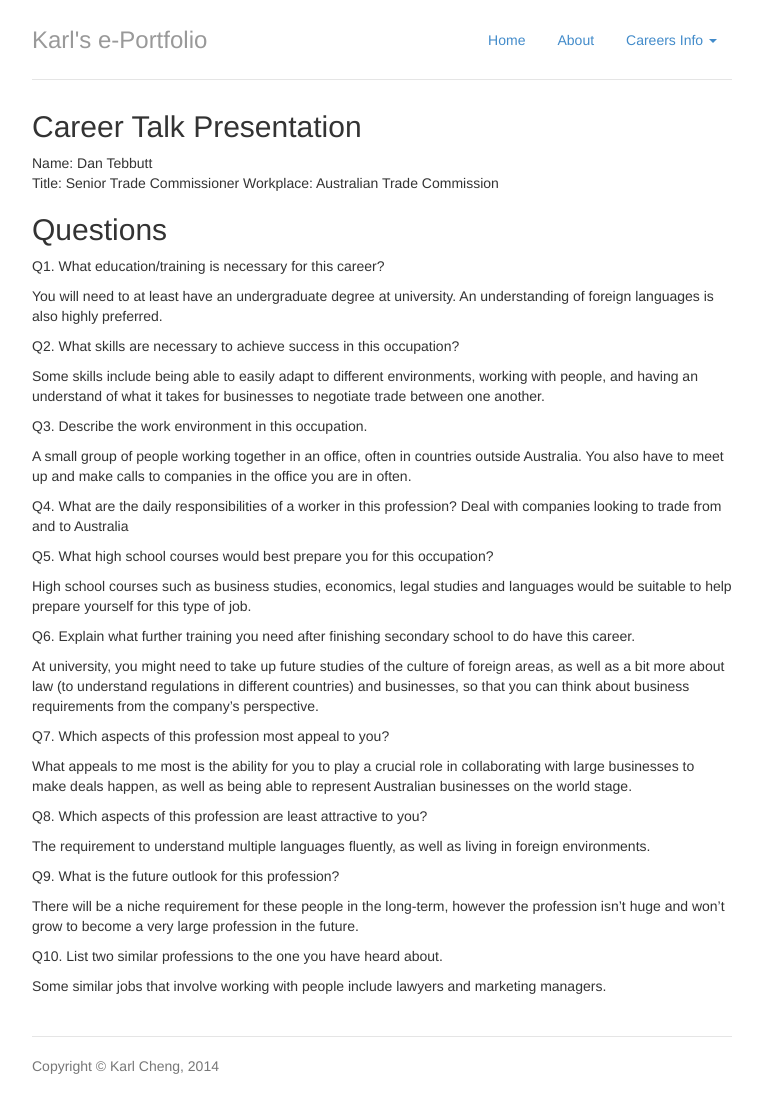
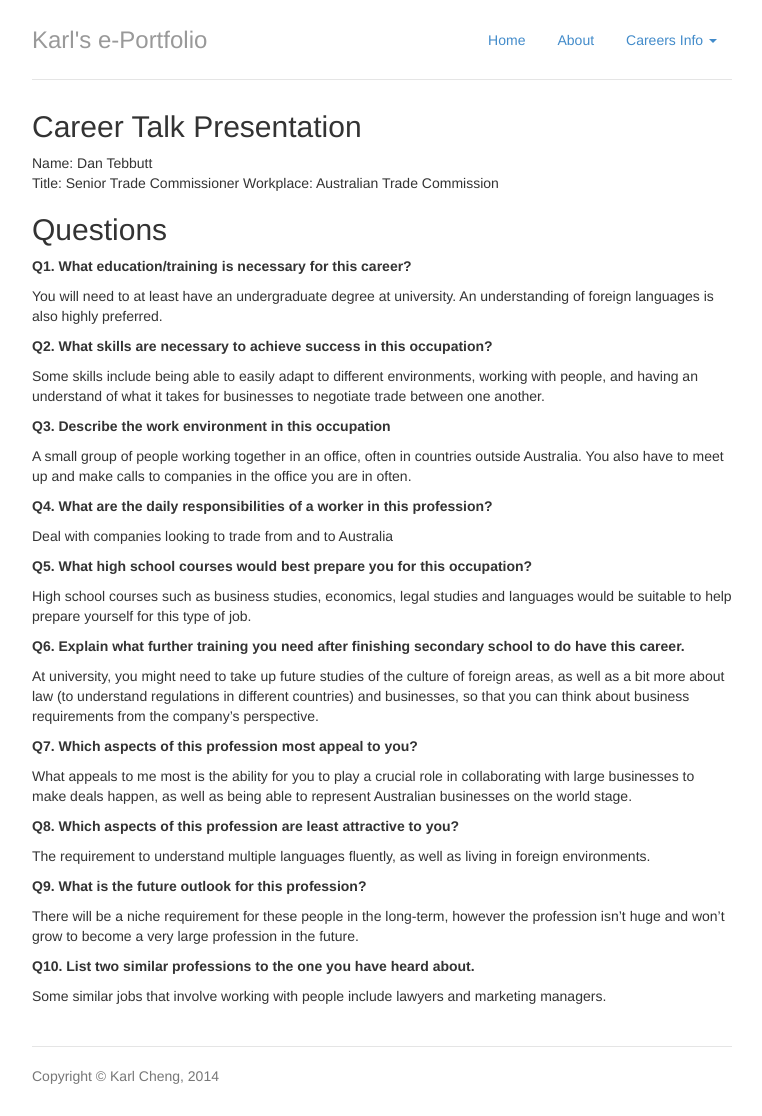
Before and after one commit to Qantas94Heavy/qantas94heavy.github.io, a Jekyll site: the page built from careertalks.md, in a window 1280 px wide. Shown: the whole page, without its empty margins (258-1020 px from the left). Built offline with Jekyll 4.4.1, drawn with Linux system fonts in a browser that asks for light colours.

```diff
--- a/_config.yml
+++ b/_config.yml
@@ -20,8 +20,8 @@ navigation:
     children:
       - text: Achievements
         url: /achievements.html
-      - text: Personality
-        url: /personality.html
+     # - text: Personality
+      #  url: /personality.html
       - text: Career Talks
         url: /careertalks.html
       - text: Self Evaluation
--- a/careertalks.md
+++ b/careertalks.md
@@ -10,41 +10,42 @@ Workplace: Australian Trade Commission
 
 ## Questions
 
-Q1. What education/training is necessary for this career?
+**Q1. What education/training is necessary for this career?**
 
 You will need to at least have an undergraduate degree at university. An understanding of foreign languages is also highly preferred.
 
-Q2. What skills are necessary to achieve success in this occupation?
+**Q2. What skills are necessary to achieve success in this occupation?**
 
 Some skills include being able to easily adapt to different environments, working with people, and having an understand of what it takes for businesses to negotiate trade between one another.
 
-Q3. Describe the work environment in this occupation.
+**Q3. Describe the work environment in this occupation**
 
 A small group of people working together in an office, often in countries outside Australia. You also have to meet up and make calls to companies in the office you are in often.
 
-Q4. What are the daily responsibilities of a worker in this profession?
+**Q4. What are the daily responsibilities of a worker in this profession?**
+
 Deal with companies looking to trade from and to Australia
 
-Q5. What high school courses would best prepare you for this occupation?
+**Q5. What high school courses would best prepare you for this occupation?**
 
 High school courses such as business studies, economics, legal studies and languages would be suitable to help prepare yourself for this type of job.
 
-Q6. Explain what further training you need after finishing secondary school to do have this career.
+**Q6. Explain what further training you need after finishing secondary school to do have this career.**
 
 At university, you might need to take up future studies of the culture of foreign areas, as well as a bit more about law (to understand regulations in different countries) and businesses, so that you can think about business requirements from the company's perspective.
 
-Q7. Which aspects of this profession most appeal to you?
+**Q7. Which aspects of this profession most appeal to you?**
 
 What appeals to me most is the ability for you to play a crucial role in collaborating with large businesses to make deals happen, as well as being able to represent Australian businesses on the world stage.
 
-Q8. Which aspects of this profession are least attractive to you?
+**Q8. Which aspects of this profession are least attractive to you?**
 
 The requirement to understand multiple languages fluently, as well as living in foreign environments.
 
-Q9. What is the future outlook for this profession?
+**Q9. What is the future outlook for this profession?**
 
 There will be a niche requirement for these people in the long-term, however the profession isn't huge and won't grow to become a very large profession in the future.
 
-Q10. List two similar professions to the one you have heard about.
+**Q10. List two similar professions to the one you have heard about.**
 
 Some similar jobs that involve working with people include lawyers and marketing managers.
```
